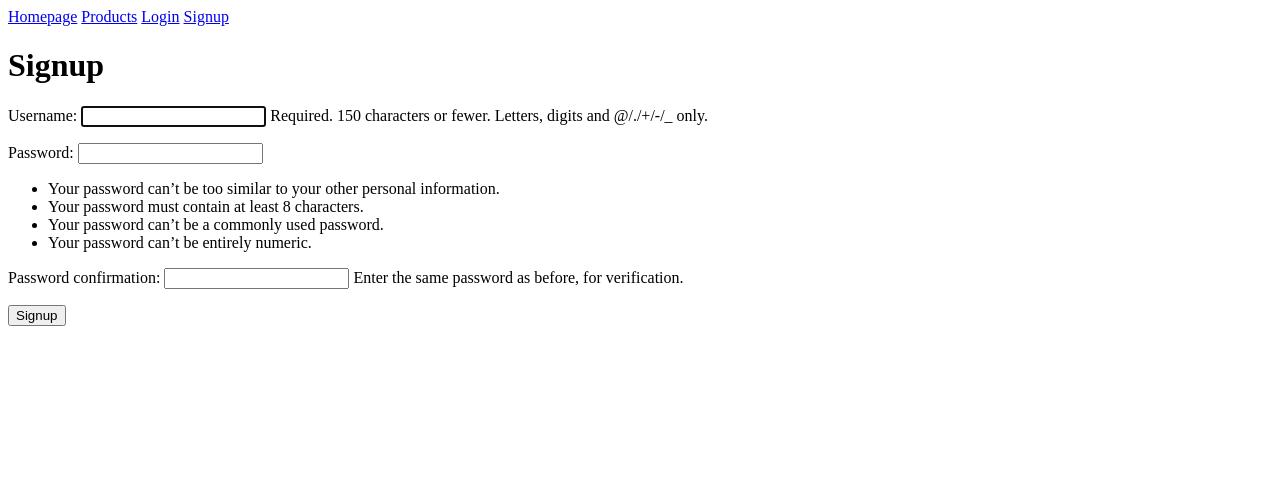
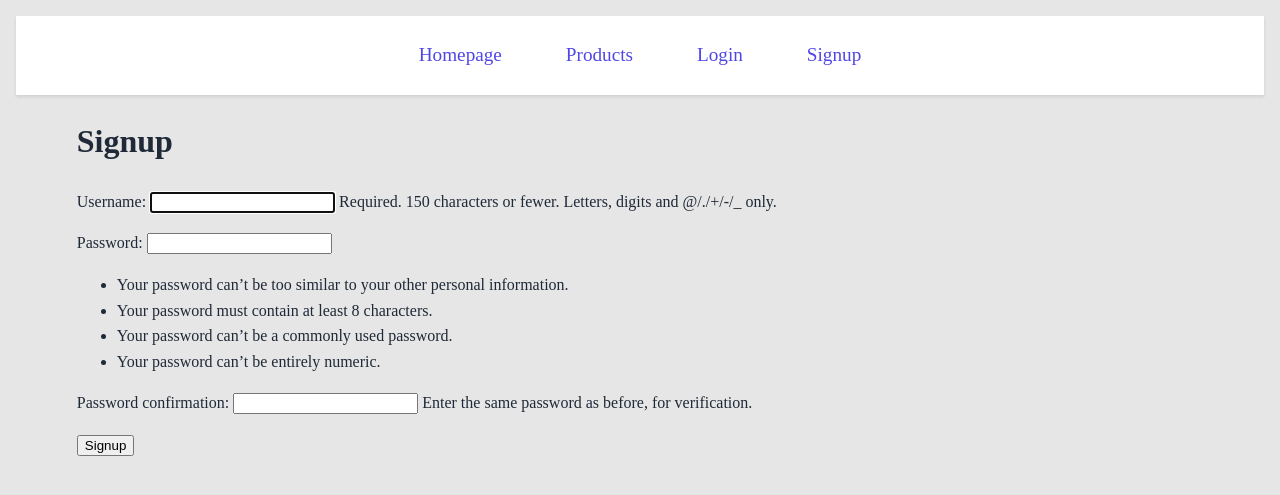
Before and after one commit to 0Ibrahim1/CapStoneProject, a Django app: page /registation/signup/ in a window 1280 px wide. Shown: the top 495 px of the page. Run offline with Django 5.2, Linux system fonts and the light colour scheme.

Commit message:
Added new Css

```diff
--- a/CapStoneProject/ComputerStore/forms.py
+++ b/CapStoneProject/ComputerStore/forms.py
@@ -4,13 +4,13 @@ from django.contrib.auth.forms import UserCreationForm
 from django.contrib.auth import get_user_model
 
 #------------------------------to get Custom user
-Users = get_user_model()
+CustomeUser = get_user_model()
 
 #------------------------------UsersForm
 class UsersForm(UserCreationForm):
     class Meta(UserCreationForm.Meta):
         model = Users
-        fields = ['username', 'password']
+        fields = ['username']
         Req = {
             'username':{
                 'required':True,
--- a/CapStoneProject/ComputerStore/static/css/base.css
+++ /dev/null
@@ -1,12 +0,0 @@
-.field-error{
-            color:red
-}
-
-#logout-form{
-    display:inline-block
-}
-
-.success{
-    background-color: rgb(136, 255, 136);
-    color: green;
-}
--- /dev/null
+++ b/CapStoneProject/ComputerStore/static/css/style.css
@@ -0,0 +1,89 @@
+body {
+    margin: 0;
+    padding: 0;
+    background-color: #e6e6e6;
+    color: #1f2937;
+    line-height: 1.6;
+}
+
+
+.navbar {
+    margin: 1rem;
+    display: flex;
+    justify-content:center;
+    align-items: center;
+    padding: 1rem 1rem;
+    background-color: #ffffff;
+    box-shadow: 0 2px 3px rgba(0, 0, 0, 0.1);
+    flex-wrap: wrap;
+    gap: 2rem;
+}
+
+
+.navbar a,
+.navbar button {
+    text-decoration: none;
+    color: #4f46e5;
+    font-weight: 500;
+    transition: color 0.2s;
+    padding: 0.5rem 1rem;
+    border-radius: 0.5rem;
+    border: none;
+    cursor: pointer;
+    background: none;
+    font-size: 1.2rem;
+}
+
+.navbar button {
+    background-color: #ef4444;
+    color: white;
+    padding: 0.5rem 1rem;
+}
+
+.navbar a:hover {
+    color: #3730a3;
+    background-color: #f3f4f6;
+}
+
+.navbar button:hover {
+    background-color: #dc2626;
+}
+
+
+.navbar span {
+    font-weight: 600;
+    color: #10b981;
+}
+
+
+.content{
+    max-width: 88% ;
+    margin: 0.5rem auto;
+    padding: 0 0.5rem;
+}
+
+.messages {
+    list-style: none;
+    padding: 1rem;
+    margin: 1rem auto;
+    max-width: 1200px;
+    border-radius: 0.5rem;
+    font-weight: 500;
+}
+
+.success {
+    background-color: #d1fae5;
+    color: #065f46;
+    border: 1px solid #34d399;
+}
+
+.error, .warning {
+    background-color: #fee2e2;
+    color: #991b1b;
+    border: 1px solid #f87171;
+}
+
+
+#page-border {
+    display: none;
+}
--- a/CapStoneProject/ComputerStore/templates/base.html
+++ b/CapStoneProject/ComputerStore/templates/base.html
@@ -4,48 +4,47 @@
 <head>
     <meta charset="UTF-8">
     <meta name="viewport" content="width=device-width, initial-scale=1.0">
+
     {% block head %}
+    <link rel="stylesheet" href="{%static 'css/style.css'%}">
     {% endblock head %}
-    <link rel="stylesheet" href="{% static 'css/base.css'%}">
-    <style>
 
-    </style>
 </head>
 <body>
-    <div>
+
+    <div class="navbar">
         <a href="{% url 'homepage'%}">Homepage</a>
         <a href="{% url 'product_list'%}">Products</a>
-
 
         {% comment %} Only if I'm logged in will it show what is below {% endcomment %}
         {% if user.is_authenticated %}
             <a href="{% url 'product_create'%}">Create Product</a>
+            <a href="{% url 'support_list'%}">SupportTicket</a>
+            <a href="{% url 'support_create'%}">Create SupportTicket</a>
+            <span>Welcome {{user.user_name}}</span>
+
             <form method='post' action="{% url 'logout'%}" id='logout-form'>
                 {% csrf_token %}
                 <button>Logout</button>
             </form>
-                <a href="{% url 'support_list'%}">SupportTicket</a>
-                <a href="{% url 'support_create'%}">Create SupportTicket</a>  |
-                <span>Welcome {{users.user_name}}</span>
-
-
-
         {% else %}
             <a href="{% url 'login'%}">Login</a>
             <a href="{% url 'signup'%}">Signup</a>
         {% endif %}
-
-
     </div>
 
-
+    {% comment %} Content centering {% endcomment %}
+    <div class="content">
         {% if messages %}
+            <ul class="messages">
                 {% for message in messages %}
                     <li class='{{message.tags}}'>{{message}}</li>
                 {% endfor %}
+            </ul>
         {% endif %}
 
         {% block content %}
         {% endblock content %}
+    </div>
 </body>
 </html>
--- a/CapStoneProject/ComputerStore/templates/homepage.html
+++ b/CapStoneProject/ComputerStore/templates/homepage.html
@@ -1,4 +1,10 @@
 {% extends "base.html" %}
+{% load static %}
+
+{%block head%}
+<link rel="stylesheet" href="{%static 'css/style.css'%}">
+<title>Home</title>
+{%endblock head%}
 
 
     {% block content %}
--- a/CapStoneProject/ComputerStore/templates/product/all-product.html
+++ b/CapStoneProject/ComputerStore/templates/product/all-product.html
@@ -1,4 +1,9 @@
 {% extends "base.html"%}
+{% load static %}
+{%block head%}
+<link rel="stylesheet" href="{%static 'css/style.css'%}">
+<title>AllProducts</title>
+{%endblock head%}
 
 
     {% block content %}
--- a/CapStoneProject/ComputerStore/templates/product/product-details.html
+++ b/CapStoneProject/ComputerStore/templates/product/product-details.html
@@ -1,5 +1,8 @@
 {% extends "base.html" %}
-
+{%block head%}
+<link rel="stylesheet" href="{%static 'css/style.css'%}">
+<title>ProductDetails</title>
+{%endblock head%}
     {% block content %}
 
         <h1>Products DETAILS</h1>
--- a/CapStoneProject/ComputerStore/templates/registration/sign-up.html
+++ b/CapStoneProject/ComputerStore/templates/registration/sign-up.html
@@ -1,4 +1,10 @@
 {% extends "base.html" %}
+{% load static %}
+
+{%block head%}
+<link rel="stylesheet" href="{%static 'css/style.css'%}">
+<title>SignUp</title>
+{%endblock head%}
 
 {% block content %}
 
--- a/CapStoneProject/ComputerStore/templates/support/support-form.html
+++ b/CapStoneProject/ComputerStore/templates/support/support-form.html
@@ -1,5 +1,10 @@
 {% extends "base.html" %}
+{% load static %}
 
+{%block head%}
+<link rel="stylesheet" href="{%static 'css/style.css'%}">
+<title>SupportForm</title>
+{%endblock head%}
 
 {% block content %}
 
--- a/CapStoneProject/ComputerStore/templates/support/support-list.html
+++ b/CapStoneProject/ComputerStore/templates/support/support-list.html
@@ -1,7 +1,11 @@
 {% extends "base.html" %}
+{% load static %}
+
 
 {% block head %}
 <title>SupportTicket</title>
+<link rel="stylesheet" href="{%static 'css/style.css'%}">
+<title>SignUp</title>
 
 {% endblock head %}
 
--- a/CapStoneProject/ComputerStore/urls.py
+++ b/CapStoneProject/ComputerStore/urls.py
@@ -4,7 +4,7 @@ from . import views
 urlpatterns = [
 
     #------------------------------Product
-    path('authors/',views.ProductListView.as_view(), name='product_list'),
+    path('product/',views.ProductListView.as_view(), name='product_list'),
     path('product/create/', views.ProductCreateView.as_view(), name='prodcut_create'),
     path('product/<int:id>/edit', views.ProductUpdateView.as_view(),  name='product_edit'),
     path('product/<int:id>/delete/',views.ProductDeleteView.as_view(), name='product_delete'),
--- a/CapStoneProject/ComputerStore/views.py
+++ b/CapStoneProject/ComputerStore/views.py
@@ -4,6 +4,7 @@ from django.urls import reverse_lazy
 from .models import Product, Users, Support
 from .forms import UsersForm, ProductForm,SupportForm
 # auth imports
+from django.contrib.auth import get_user_model
 from django.contrib.auth.forms import UserCreationForm
 from django.contrib.auth.mixins import LoginRequiredMixin, UserPassesTestMixin
 
@@ -11,14 +12,8 @@ from django.contrib.auth.mixins import LoginRequiredMixin, UserPassesTestMixin
 def homepage(request):
     return render(request, 'homepage.html')
 
-#------------------------------Singup
-class SignUpView(CreateView):
-    model = Users
-    form_class= UserCreationForm
-    success_url = '/auth/login'
-    template_name = 'registration/sign-up.html'
-
 #------------------------------Custom Users
+CustomUser = get_user_model()
 class ManagerRequiredMixin(UserPassesTestMixin):
     def test_func(self):
         return self.request.user.permission_level == 'manager'
@@ -39,6 +34,13 @@ class ManagerOrStaffOrPremiumAccessMixin(UserPassesTestMixin):
         is_staff = user.permission_level =='staff'
         is_premium = user.permission_level == 'premium_user'
         return is_manager or is_staff or is_premium
+
+#------------------------------Singup
+class SignUpView(CreateView):
+    model = get_user_model()
+    form_class= UsersForm
+    success_url = '/auth/login'
+    template_name = 'registration/sign-up.html'
 
 #------------------------------CRUD for Prodcut
 class ProductListView(ListView):
```
Also changed, not shown: CapStoneProject/ComputerStore/templates/product/product-form.html (+4 -3 lines), CapStoneProject/ComputerStore/templates/registration/login.html (+4 -3 lines). Lines whose indentation alone changed are shown as unchanged.
